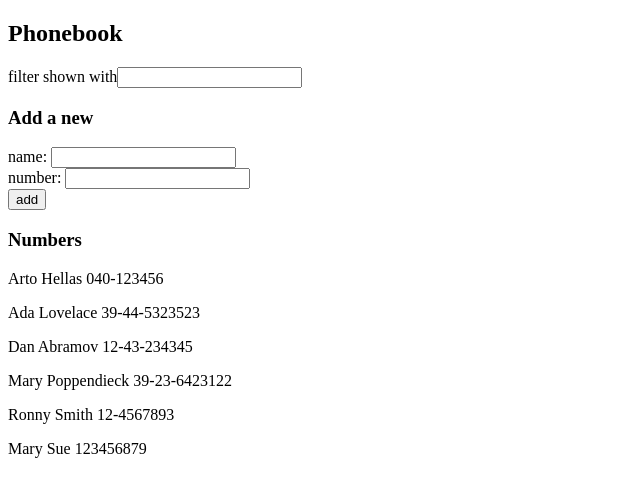
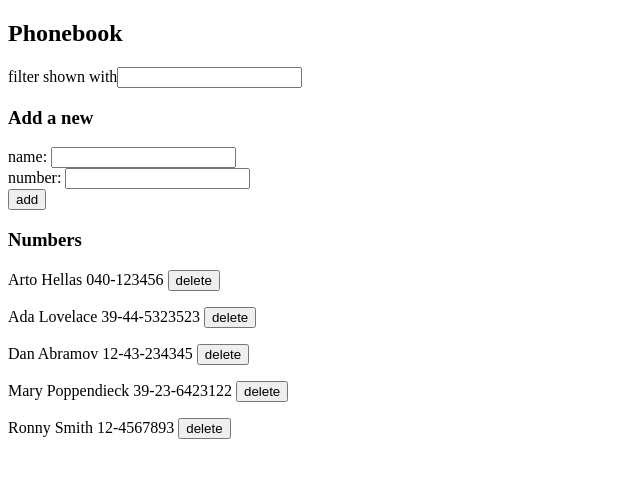
Before and after one commit to DomDomo/fullstackopen-course, a React (Create React App) app in the folder part2/phonebook/: page / in a window 1280 px wide. Shown: the top 494 px of the page, without its empty margins (0-640 px from the left). Built offline with nearby package versions, Linux system fonts and the light colour scheme; data requests are answered from the project's data file.

Commit message:
Finish 2.17

```diff
--- a/part2/phonebook/db.json
+++ b/part2/phonebook/db.json
@@ -24,11 +24,6 @@
       "name": "Ronny Smith",
       "number": "12-4567893",
       "id": 5
-    },
-    {
-      "name": "Mary Sue",
-      "number": "123456879",
-      "id": 6
     }
   ]
 }
--- a/part2/phonebook/src/App.js
+++ b/part2/phonebook/src/App.js
@@ -26,17 +26,15 @@ const PersonForm = (props) => {
   );
 };
 
-const Person = ({ person }) => (
-  <p>
-    {person.name} {person.number}
-  </p>
+const Person = (props) => (
+  <p>{props.person.name} {props.person.number} <button onClick={props.handlePersonDeletion}>delete</button></p>
 );
 
 const Persons = (props) => {
   return (
     <div>
       {props.people.map((person) => (
-        <Person key={person.name} person={person} />
+        <Person key={person.id} person={person} handlePersonDeletion={() => props.handlePersonDeletion(person)}/>
       ))}
     </div>
   );
@@ -68,6 +66,16 @@ const App = () => {
     setNewNumber(event.target.value);
   };
 
+  const handlePersonDeletion= (person) => {
+    if(!(window.confirm(`Delete ${person.name} ?`))) return;
+
+    personsService
+      .deletePerson(person.id)
+      .then(() => {
+        setPersons(persons.filter(p => p.id !== person.id ));
+      })
+  };
+
   const addPerson = (event) => {
     event.preventDefault();
 
@@ -86,9 +94,8 @@ const App = () => {
       }
 
       personsService
-      .create(newPerson)
+      .createPerson(newPerson)
       .then(createdPerson => {
-        console.log(createdPerson);
         setPersons(persons.concat(createdPerson));
         setNewName("");
         setNewNumber("");
@@ -116,7 +123,7 @@ const App = () => {
         handleNumberChange={handleNumberChange}
       />
       <h3>Numbers</h3>
-      <Persons people={peopleToShow} />
+      <Persons people={peopleToShow} handlePersonDeletion={handlePersonDeletion}/>
     </div>
   );
 };
--- a/part2/phonebook/src/services/persons.js
+++ b/part2/phonebook/src/services/persons.js
@@ -6,9 +6,14 @@ const getAll = () => {
   return request.then(response => response.data)
 }
 
-const create = newObject => {
+const createPerson = newObject => {
   const request = axios.post(baseUrl, newObject)
   return request.then(response => response.data)
 }
 
-export default { getAll, create }
+const deletePerson = id => {
+  const request = axios.delete(`${baseUrl}/${id}`, id)
+  return request.then(response => response.data)
+}
+
+export default { getAll, createPerson, deletePerson}
```
